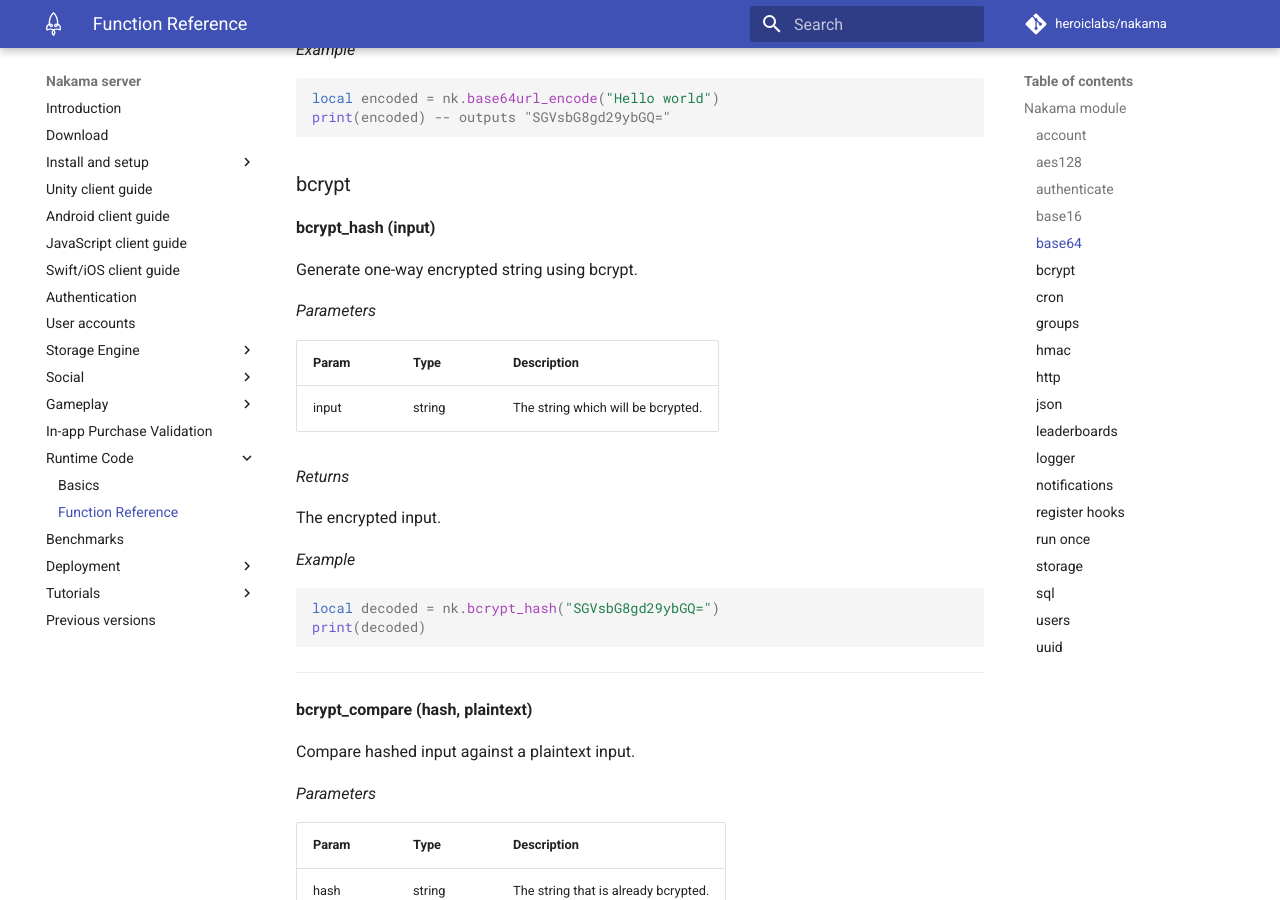
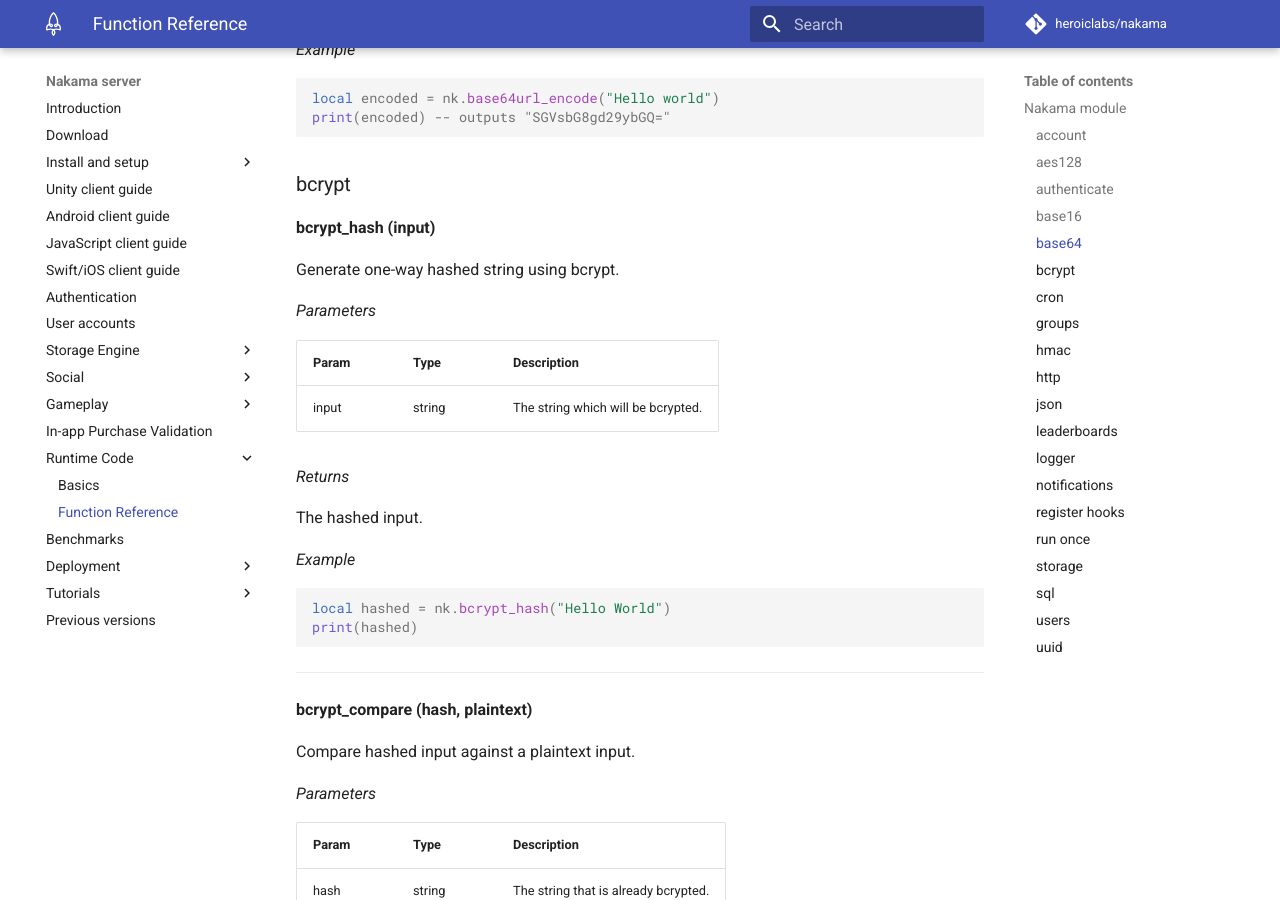
Before and after one commit to heroiclabs/nakama-docs, an MkDocs documentation site: the page built from docs/runtime-code-function-reference.md, in a window 1280 px wide and 900 px high, scrolled down 10647 px. Built offline with MkDocs 1.6.1 and Material for MkDocs 9.7.7, drawn with Linux system fonts in a browser that asks for light colours; comment, search, counter and statistics services are not loaded; old or Windows-style settings are respelled for this version of MkDocs.

Commit message:
bcrypt is hash, not encrypt

````diff
--- a/docs/runtime-code-function-reference.md
+++ b/docs/runtime-code-function-reference.md
@@ -455,7 +455,7 @@
 
 __bcrypt_hash (input)__
 
-Generate one-way encrypted string using bcrypt.
+Generate one-way hashed string using bcrypt.
 
 _Parameters_
 
@@ -465,13 +465,13 @@
 
 _Returns_
 
-The encrypted input.
-
-_Example_
-
-```lua
-local decoded = nk.bcrypt_hash("SGVsbG8gd29ybGQ=")
-print(decoded)
+The hashed input.
+
+_Example_
+
+```lua
+local hashed = nk.bcrypt_hash("Hello World")
+print(hashed)
 ```
 
 ---
````
